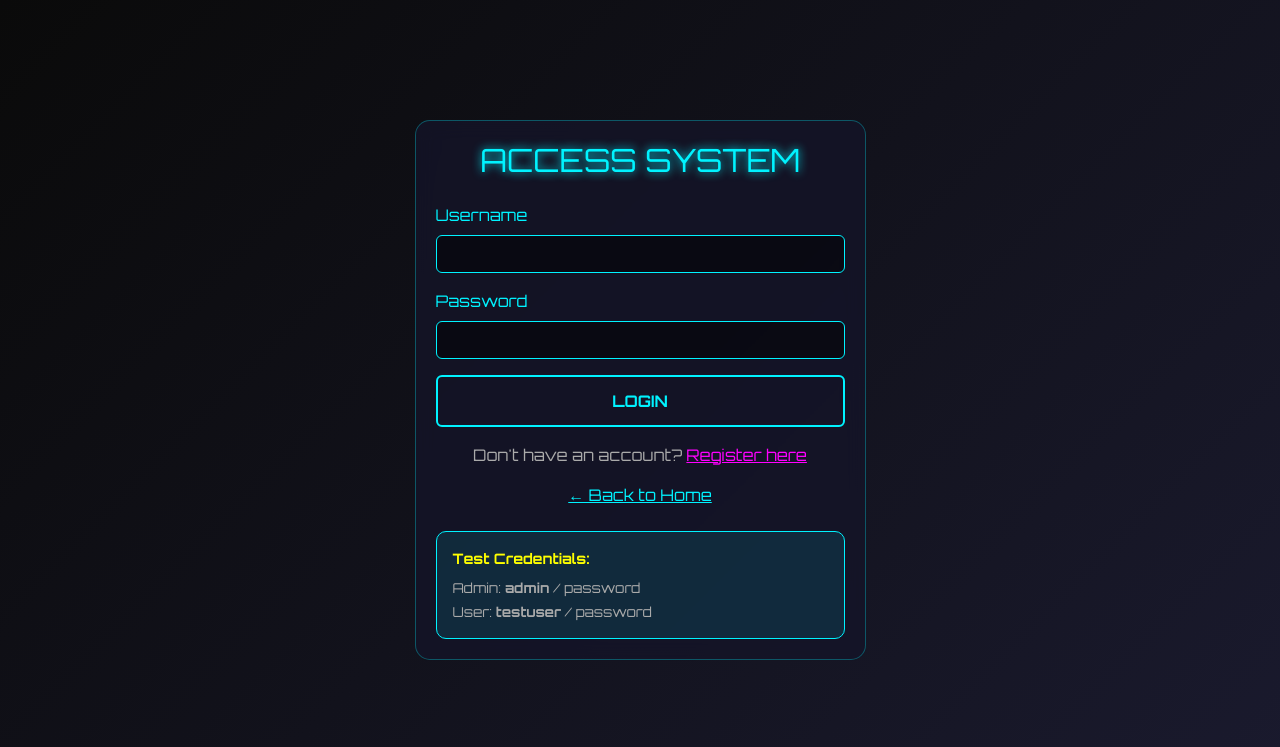
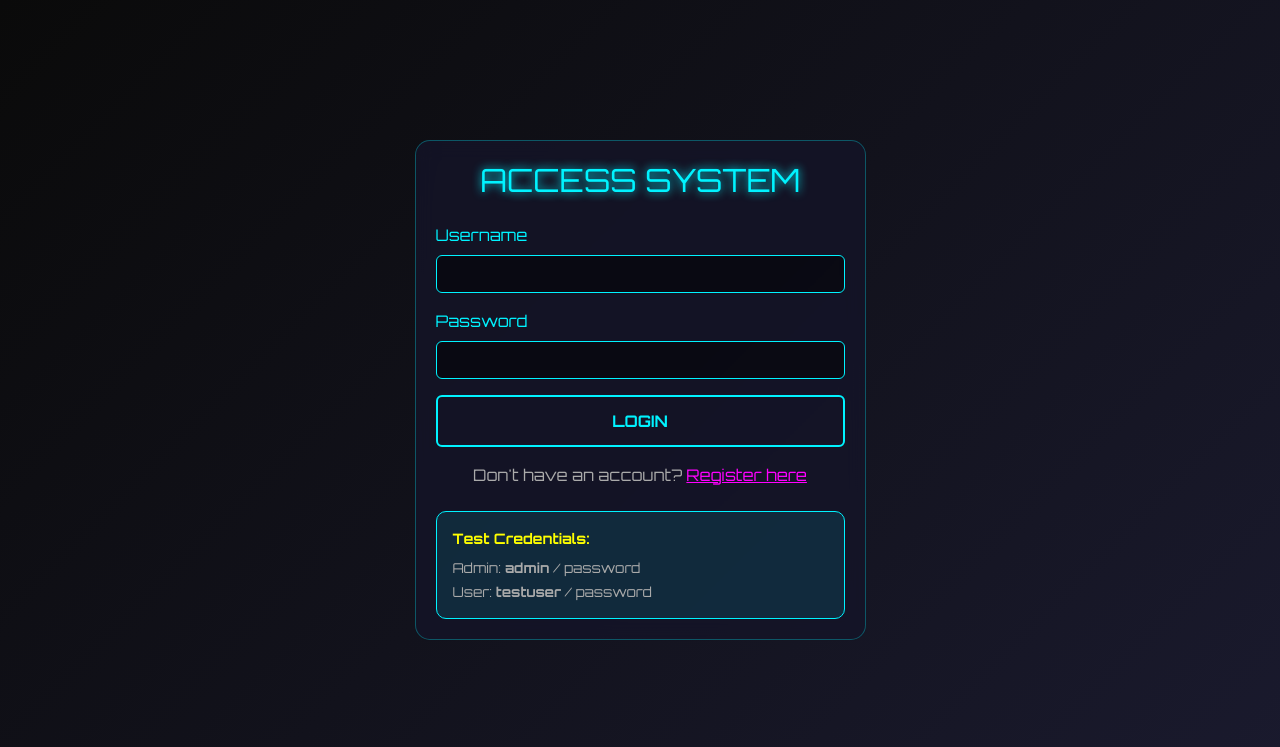
Before and after one commit to jmculot/jojam_studios, a PHP site: page /login.php in a window 1280 px wide. Shown: the top 747 px of the page. Run offline with PHP 8.4, Linux system fonts and the light colour scheme.

Commit message:
update langs

```diff
--- a/login.php
+++ b/login.php
@@ -104,9 +104,7 @@ if ($_SERVER['REQUEST_METHOD'] === 'POST') {
                             <p style="color: #aaa;">Don't have an account?
                                 <a href="register.php" style="color: var(--neon-magenta);">Register here</a>
                             </p>
-                            <p style="color: #aaa;">
-                                <a href="index.php" style="color: var(--neon-blue);">← Back to Home</a>
-                            </p>
+
                         </div>
                     </form>
 
```
